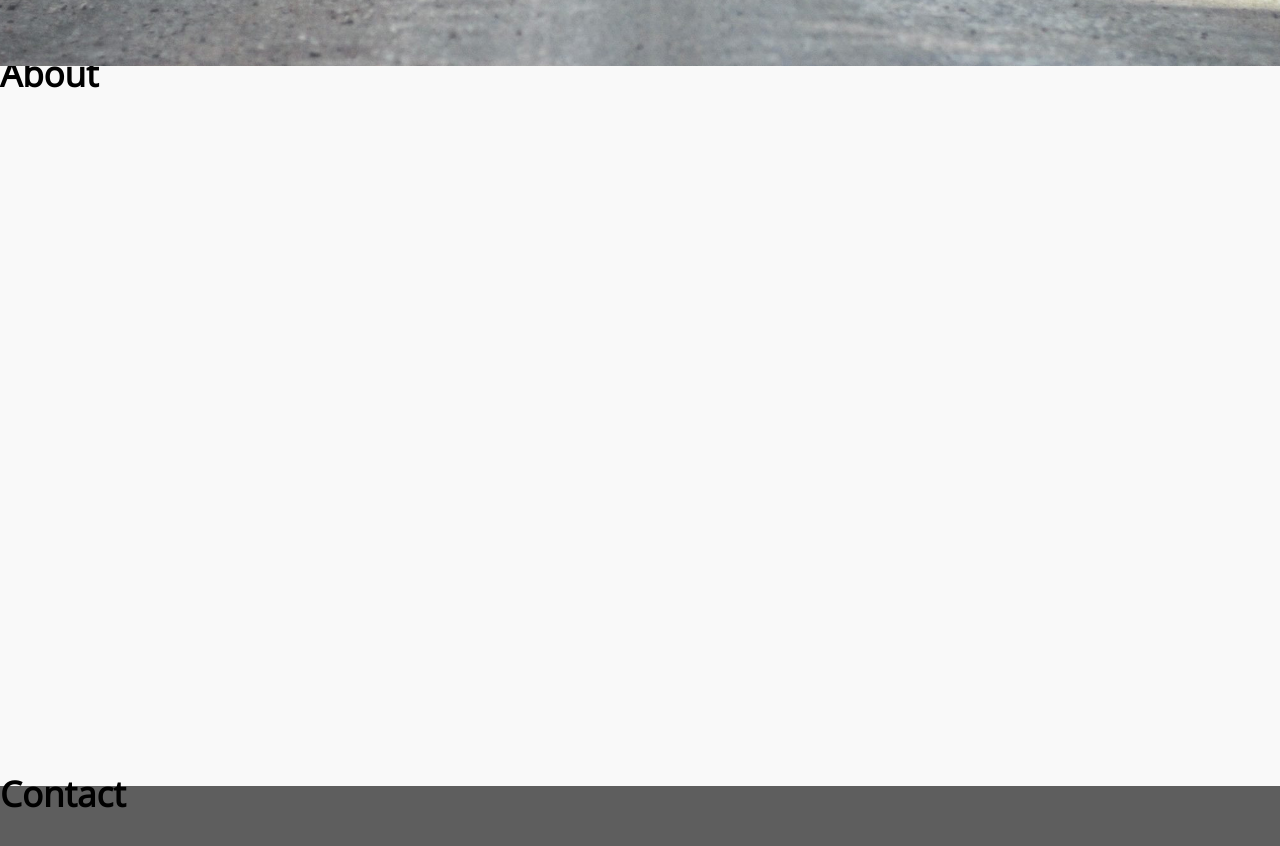
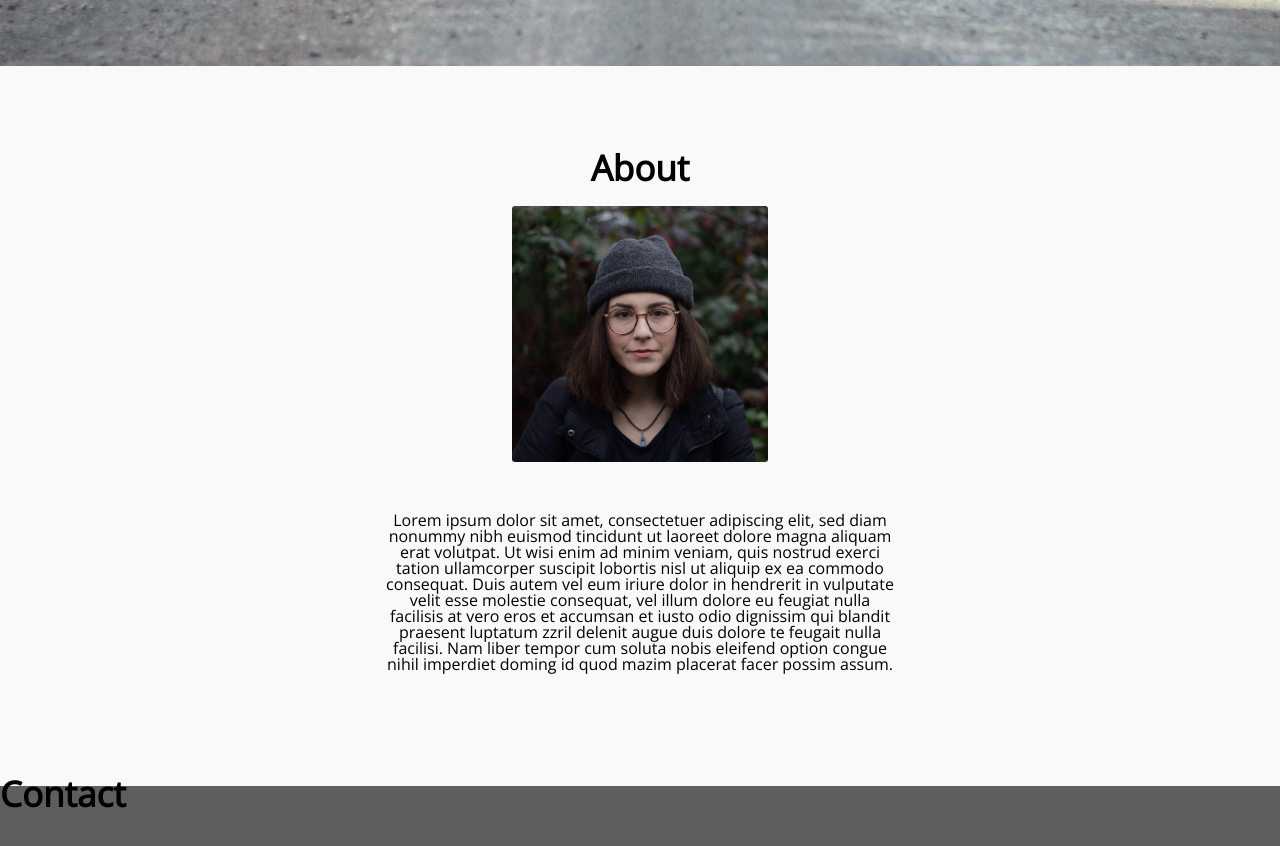
Before and after one commit to KadenZipfel/ariana-v2, a website: page index.html in a window 1280 px wide. Shown: the part 692-1538 px from the top of the page. Drawn offline with nearby package versions, Linux system fonts and the light colour scheme.

Commit message:
Basic about styling

```diff
--- a/index.html
+++ b/index.html
@@ -33,9 +33,24 @@
       </header>
 
       <section class="about">
-        <h1 class="heading-2">
+        <h1 class="about__heading heading-2">
           About
         </h1>
+        <img src="img/about.jpg" alt="About image" class="about__img">
+        <p class="about__paragraph">
+          Lorem ipsum dolor sit amet, consectetuer adipiscing elit,
+          sed diam nonummy nibh euismod tincidunt ut laoreet dolore
+          magna aliquam erat volutpat. Ut wisi enim ad minim veniam,
+          quis nostrud exerci tation ullamcorper suscipit lobortis nisl
+          ut aliquip ex ea commodo consequat. Duis autem vel eum iriure
+          dolor in hendrerit in vulputate velit esse molestie consequat,
+          vel illum dolore eu feugiat nulla facilisis at vero eros et
+          accumsan et iusto odio dignissim qui blandit praesent luptatum
+          zzril delenit augue duis dolore te feugait nulla facilisi.
+          Nam liber tempor cum soluta nobis eleifend option congue
+          nihil imperdiet doming id quod mazim placerat facer possim
+          assum.
+        </p>
       </section>
 
       <section class="contact">
--- a/sass/_about.scss
+++ b/sass/_about.scss
@@ -1,4 +1,24 @@
 .about {
   background-color: $color-grey-light-1;
   height: 90vh;
+  display: flex;
+  flex-direction: column;
+  justify-content: center;
+
+  &__heading {
+    padding: 3rem;
+    text-align: center;
+  }
+
+  &__img {
+    width: 20vw;
+    margin: 0 auto;
+    border-radius: 3px;
+  }
+
+  &__paragraph {
+    text-align: center;
+    padding: 5rem 30vw;
+    font-size: 1.6rem;
+  }
 }
```
Also changed, not shown: css/style.css, img/about.jpg (added).
